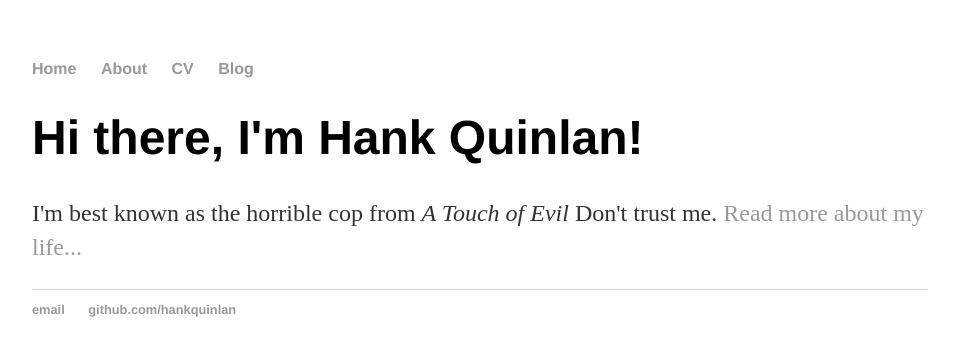
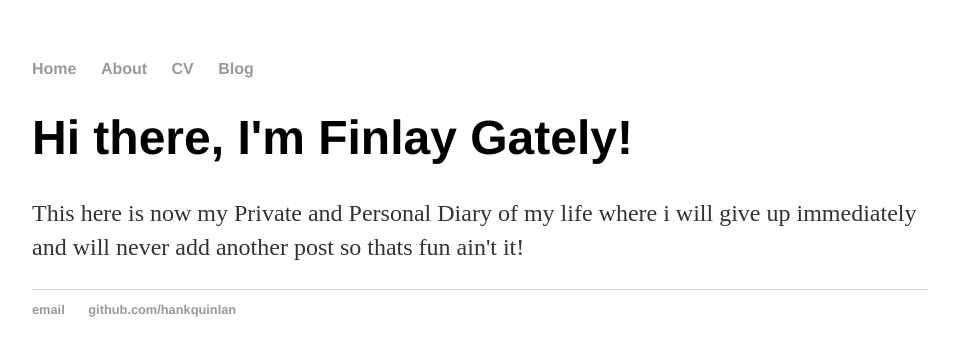
Before and after one commit to fingately/fingately.github.io, a Jekyll site: the page built from index.html, in a window 1280 px wide. Shown: the top 356 px of the page, without its empty margins (160-1115 px from the left). Built offline with Jekyll 4.4.1, drawn with Linux system fonts in a browser that asks for light colours.

Commit message:
Update index.html

```diff
--- a/index.html
+++ b/index.html
@@ -1,8 +1,8 @@
 ---
 layout: default
-title: Hank Quinlan, Horrible Cop
+title: Finlay Gately, Intro
 ---
 <div class="blurb">
-	<h1>Hi there, I'm Hank Quinlan!</h1>
-	<p>I'm best known as the horrible cop from <em>A Touch of Evil</em> Don't trust me. <a href="/about">Read more about my life...</a></p>
+	<h1>Hi there, I'm Finlay Gately!</h1>
+	<p>This here is now my Private and Personal Diary of my life where i will give up immediately and will never add another post so thats fun ain't it!</p>
 </div><!-- /.blurb -->
```
